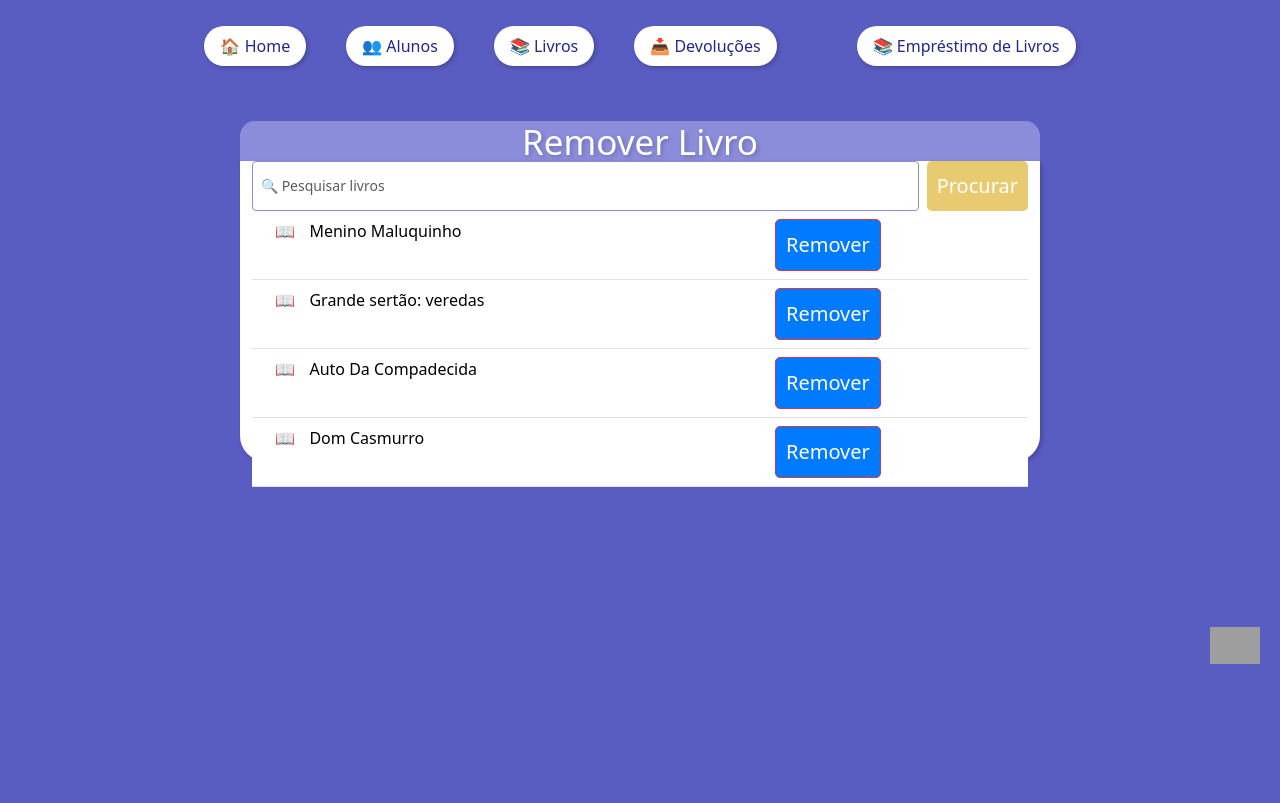
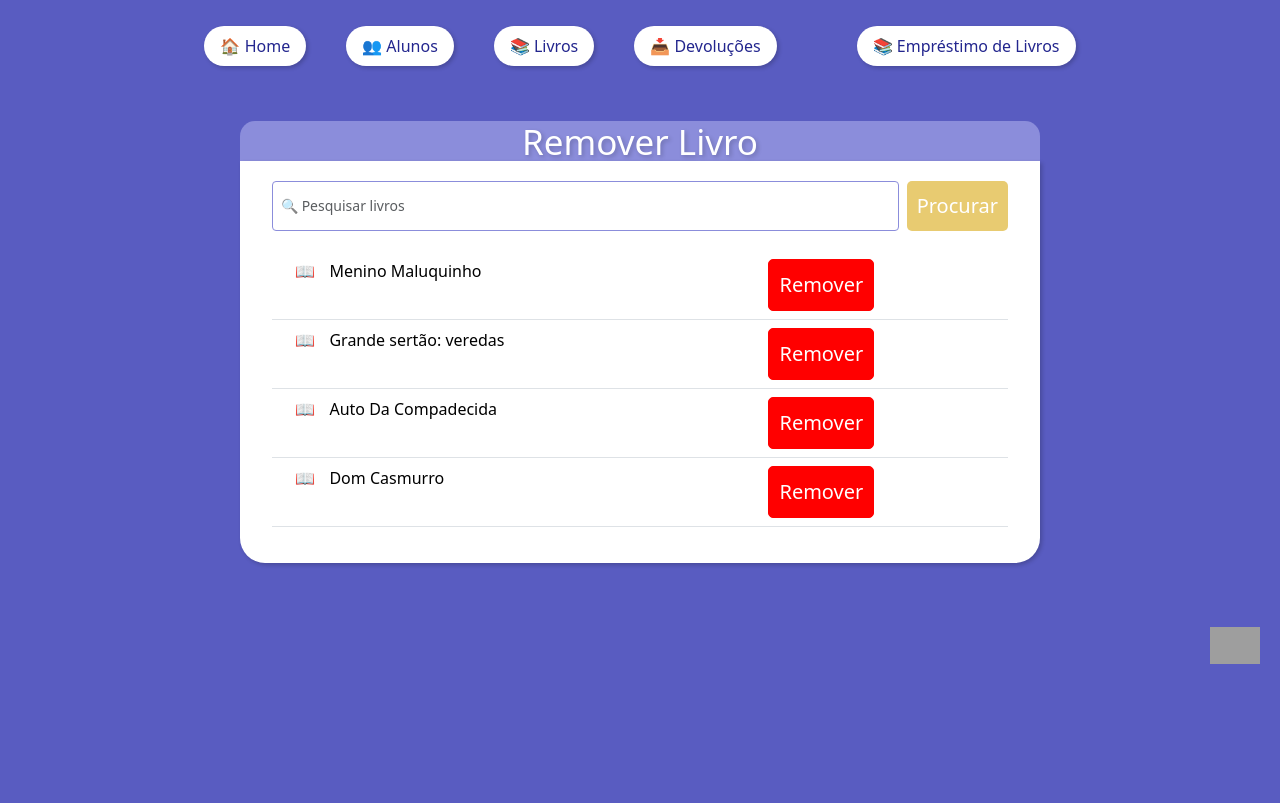
Before and after one commit to GustavoHcode/Biblioteca-BookKeeper, a Django app: page /books/remove/ in a window 1280 px wide. Shown: the part 116-919 px from the top of the page. Run offline with Django 5.2, Linux system fonts and the light colour scheme; data comes from the database, SQL or seed files in the repository; grey boxes are pictures that could not be loaded.

Commit message:
Bugfix CSS - 'Listas vazadas' ฅ^•ﻌ•^

```diff
--- a/biblioteca_app/templates/remove_books.html
+++ b/biblioteca_app/templates/remove_books.html
@@ -16,11 +16,11 @@
             <button id="btnsearch_css" class="btn" type="submit">Procurar</button>
         </form>
 
-        <div class="col-md-12">
-
+        <div class="col-md-12" style="margin-top: 20px;">
             <table class="table table-hover">
+                <tbody>
+                {% for book in books %}
                     <tr>
-                {% for book in books %}
                         <td>
                             ㅤ📖ㅤ{{ book.book_name }}
                         </td>
@@ -32,19 +32,19 @@
                         </td>
                     </tr>
                 {% endfor %}
+                </tbody>
             </table>
         </div>
     </div>
 
 </div>
+
 <style>
-
-
-body{
+    body {
         background: rgb(89,92,193);
     }
 
-    #btnsearch_css{
+    #btnsearch_css {
         background-color: #E8CB71;
         border: none;
     }
@@ -54,7 +54,7 @@ body{
         background-color: #8B8DDB;
     }
 
-    h4{
+    h4 {
         font-size: 35px;
         border: none;
         margin-top: 30px;
@@ -70,8 +70,7 @@ body{
         margin-bottom: -15px;
     }
 
-
-    #register_css{
+    #register_css {
         background-color: #ffffff;
         border-radius: 25px;
         border-top-left-radius: 0px;
@@ -79,14 +78,30 @@ body{
         margin: 1% 4px 4px;
         margin-bottom: 50px;
         display: flex;
+        flex-direction: column; /* Permite que a tabela ocupe o espaço corretamente */
         position: relative;
         align-items: center;
         box-shadow: 2px 2px 4px rgba(0, 0, 0, 0.2);
-        height: 300px;
+        padding: 20px; /* Adiciona espaço interno */
         width: 800px;
     }
 
+    /* Estilo para os botões "Remover" */
+    .btn-danger {
+        background-color: red; /* Cor de fundo vermelha */
+        border-color: red; /* Cor da borda vermelha */
+        color: white; /* Cor do texto branca */
+    }
 
+    .btn-danger:hover {
+        background-color: darkred; /* Cor de fundo vermelha mais escura no hover */
+        border-color: darkred; /* Cor da borda vermelha mais escura no hover */
+    }
 
+    /* Estilo para a tabela */
+    .table {
+        width: 100%; /* Garante que a tabela ocupe toda a largura do contêiner */
+    }
 </style>
+
 {% endblock %}
```
Also changed, not shown: biblioteca_app/templates/edit_book_list.html (+13 -6 lines). Lines whose indentation alone changed are shown as unchanged.
